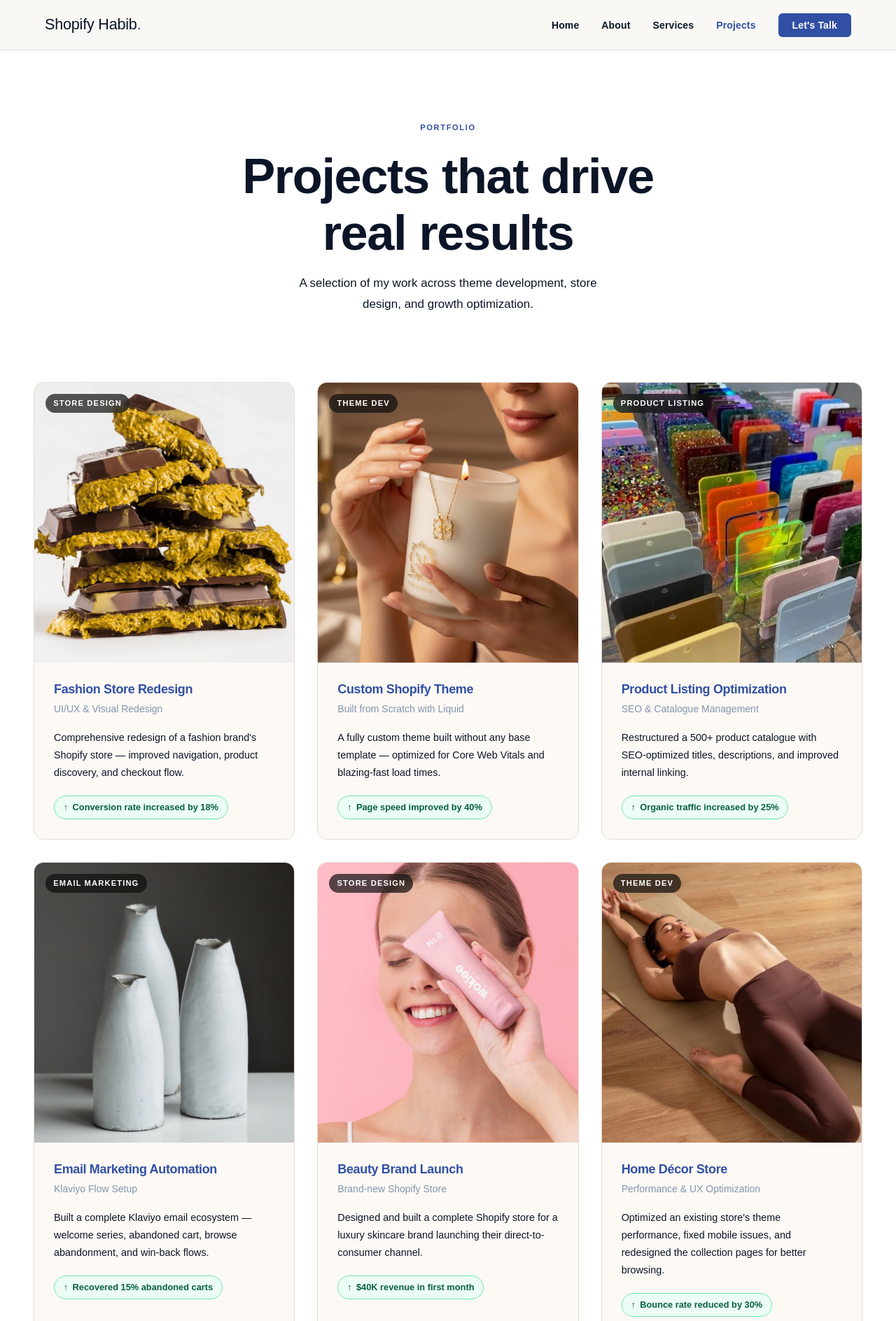
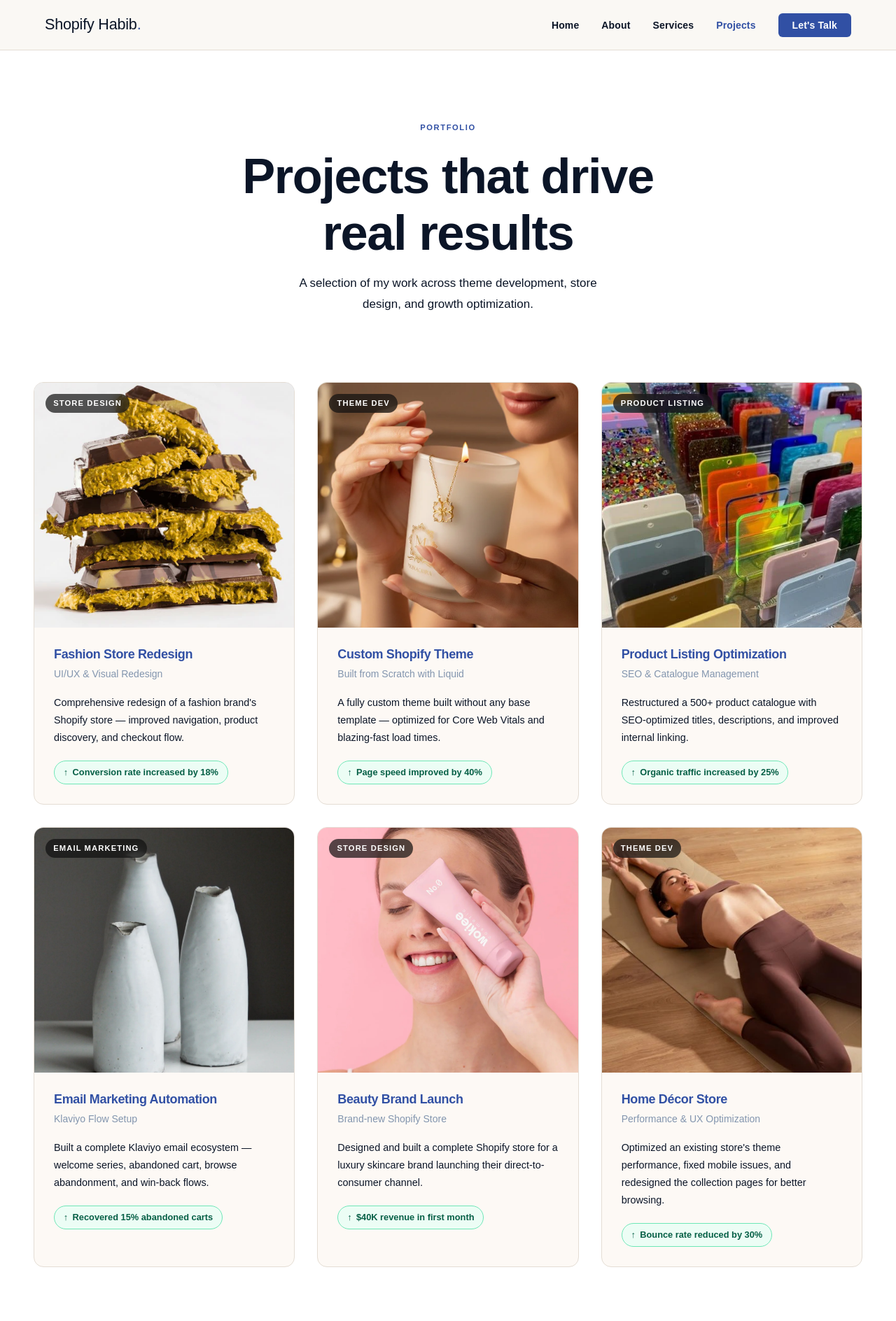
Before and after one commit to AhosanForazi/shopify-habib, a plain HTML site: page projects.html in a window 1280 px wide. Shown: the top 1888 px of the page at 70% size. Drawn offline with Linux system fonts and the light colour scheme.

```diff
--- a/css/style.css
+++ b/css/style.css
@@ -352,9 +352,9 @@
     overflow: hidden;
   }
 
-  .project-thumb-1 { background: linear-gradient(135deg, #eef2fc 0%, #c7d9ff 100%); height: 400px; }
-  .project-thumb-2 { background: linear-gradient(135deg, #f0fff4 0%, #c6f6d5 100%); height: 400px; }
-  .project-thumb-3 { background: linear-gradient(135deg, #fff7f0 0%, #fed7aa 100%); height: 400px; }
+  .project-thumb-1 { background: linear-gradient(135deg, #eef2fc 0%, #c7d9ff 100%); height: 350px; }
+  .project-thumb-2 { background: linear-gradient(135deg, #f0fff4 0%, #c6f6d5 100%); height: 350px; }
+  .project-thumb-3 { background: linear-gradient(135deg, #fff7f0 0%, #fed7aa 100%); height: 350px; }
 
   .project-thumb-1 img, .project-thumb-2 img, .project-thumb-3 img {
     width: 100%;
@@ -604,11 +604,24 @@
 
   .projects-full { padding: clamp(2rem, 5vw, 4rem) 0 clamp(4rem, 8vw, 7rem); }
 
+.projects-full-grid{
+  display: grid;
+  grid-template-columns: 1fr;
+  gap: 2rem;
+}
+
+@media (min-width: 830px) {
   .projects-full-grid {
-    display: grid;
-    grid-template-columns: repeat(auto-fit, minmax(356px, 1fr));
-    gap: 2rem;
+    grid-template-columns: repeat(2, 1fr);
   }
+}
+
+@media (min-width: 1025px) {
+  .projects-full-grid {
+    grid-template-columns: repeat(3, 1fr);
+  }
+}
+
 
   .project-full-card {
     background: #fdf9f5;
@@ -630,12 +643,12 @@
     position: relative;
   }
 
-  .pft-1 { background: linear-gradient(135deg, #eef2fc, #c7d9ff); height: 400px; }
-  .pft-2 { background: linear-gradient(135deg, #f0fff4, #9decb8);  height: 400px; }
-  .pft-3 { background: linear-gradient(135deg, #fffbf0, #fde68a); height: 400px; }
-  .pft-4 { background: linear-gradient(135deg, #fdf4ff, #e9d5ff); height: 400px; }
-  .pft-5 { background: linear-gradient(135deg, #fff1f0, #fecaca); height: 400px; }
-  .pft-6 { background: linear-gradient(135deg, #f0fdff, #a5f3fc); height: 400px; }
+  .pft-1 { background: linear-gradient(135deg, #eef2fc, #c7d9ff); height: 350px; }
+  .pft-2 { background: linear-gradient(135deg, #f0fff4, #9decb8);  height: 350px; }
+  .pft-3 { background: linear-gradient(135deg, #fffbf0, #fde68a); height: 350px; }
+  .pft-4 { background: linear-gradient(135deg, #fdf4ff, #e9d5ff); height: 350px; }
+  .pft-5 { background: linear-gradient(135deg, #fff1f0, #fecaca); height: 350px; }
+  .pft-6 { background: linear-gradient(135deg, #f0fdff, #a5f3fc); height: 350px; }
   .pft-1 img, .pft-2 img, .pft-3 img, .pft-4 img, .pft-5 img, .pft-6 img {
     width: 100%;
     height: 100%;
```
